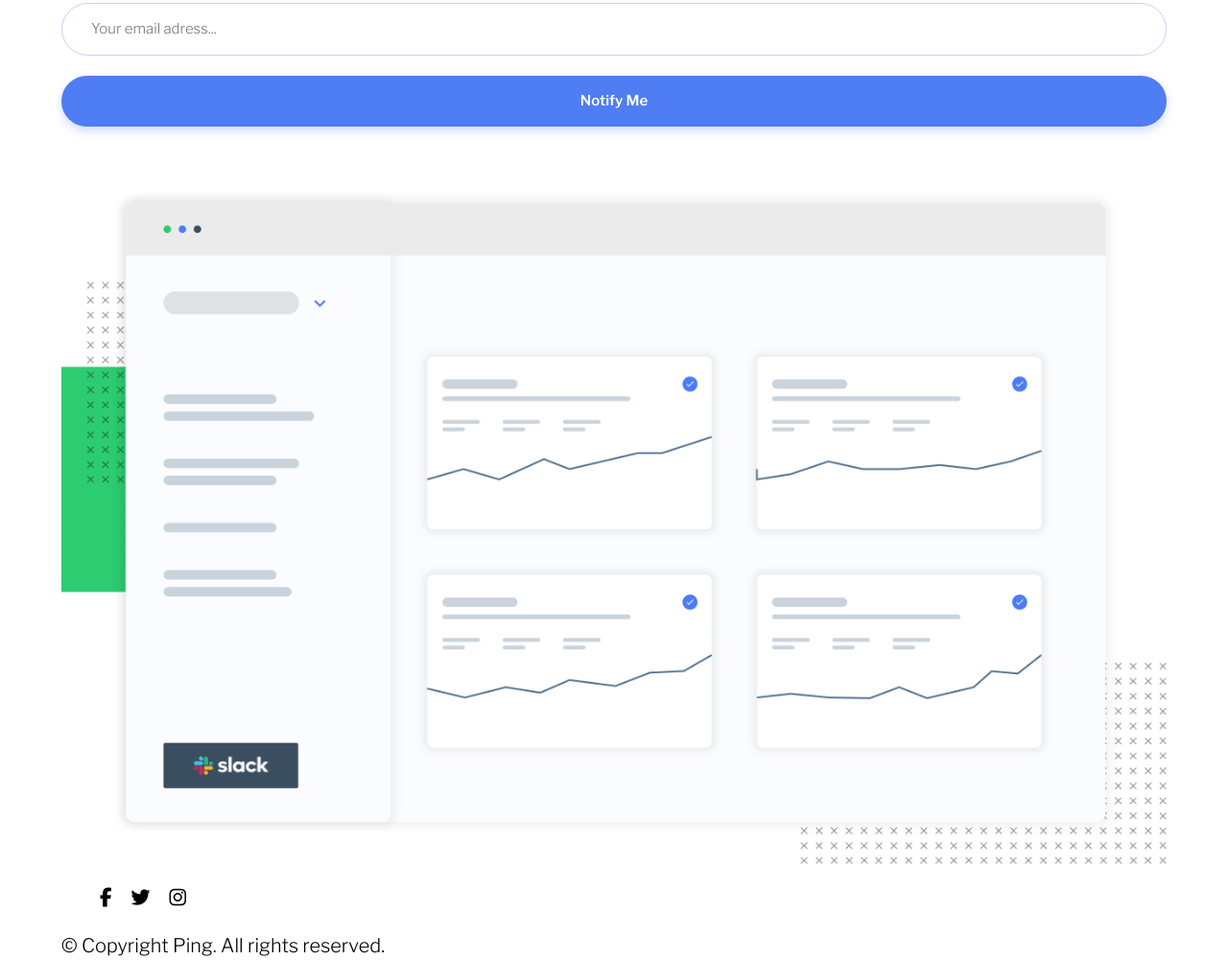
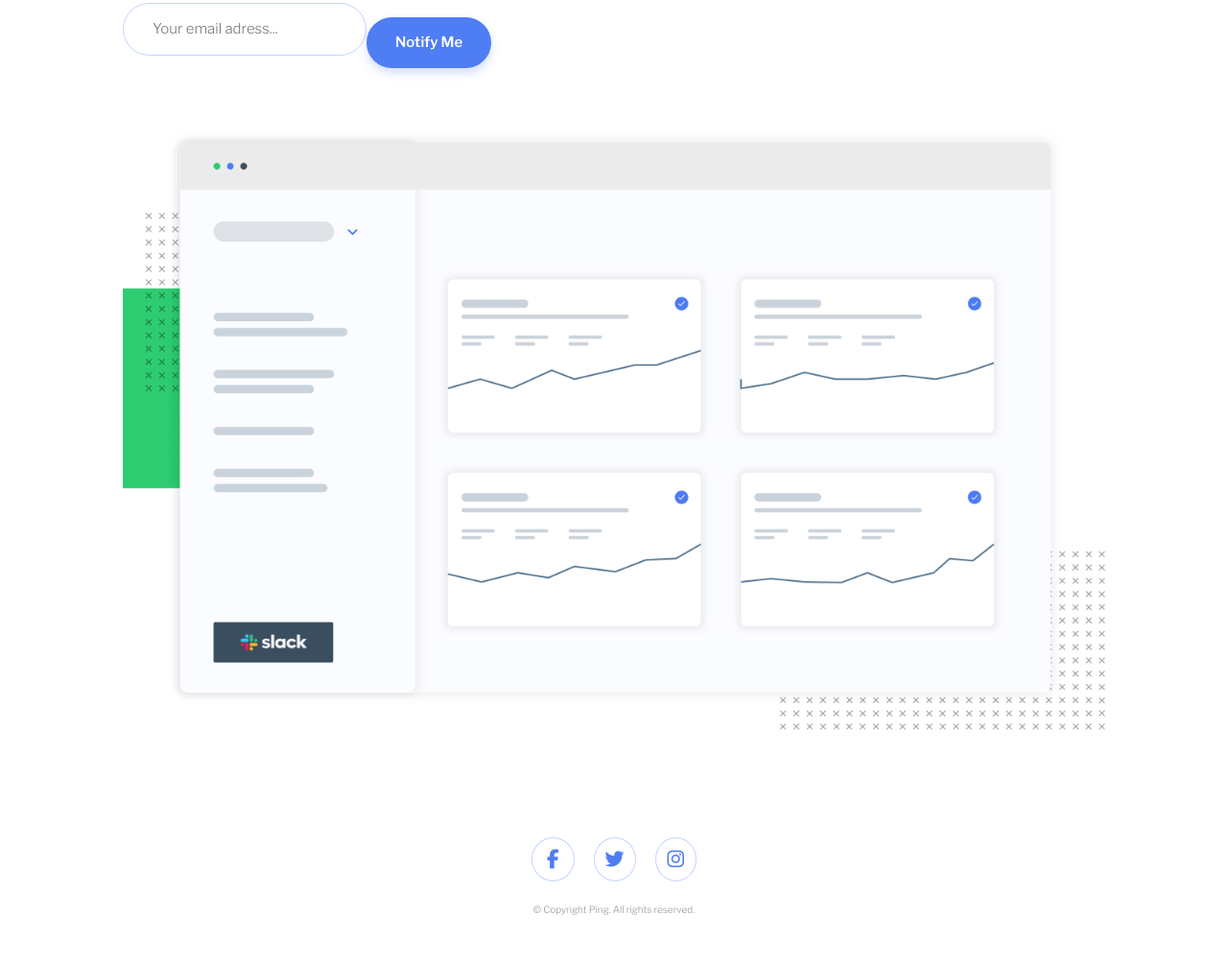
Before and after one commit to JuanMartinRivas/ping-coming-soon-page-master, a website built with Parcel: page index.html in a window 1280 px wide. Shown: the part 274-1275 px from the top of the page at 96% size. After the commit the page ends 1230 px from the top, so only its background shows below. Built offline with nearby package versions, Linux system fonts and the light colour scheme.

Commit message:
Styling footer

```diff
--- a/app/scss/_footer.scss
+++ b/app/scss/_footer.scss
@@ -1,6 +1,45 @@
 footer {
+    margin-top: 6em;
+
     .icons-list {
+        margin: 0 auto;
+        padding: 0;
         display: flex;
+        justify-content: center;
         gap: 1em;
+
+        .list-link {
+            border: solid 1px $pale-blue;
+            border-radius: 50%;
+            width: 15px;
+            padding: 10px;
+            text-align: center;
+            color: $blue;
+            transition: .25s;
+
+            &:hover {
+                color: #FFF;
+                background-color: $blue;
+            }
+        }
+
+        #facebook {
+            padding: 5px;
+        }
+
+        #twitter {
+            padding: 1px;
+        }
+
+        #instagram {
+            padding: 2px;
+        }
+    }
+
+    .copyright {
+        margin-top: 3em;
+        font-size: .5rem;
+        color: $gray;
+        text-align: center;
     }
 }
--- a/app/scss/_global.scss
+++ b/app/scss/_global.scss
@@ -13,7 +13,7 @@ a:visited {
 
 .container {
   margin: 0 auto;
-  width: 90%;
+  width: 80%;
   max-width: 1200px;
 }
 
--- a/index.html
+++ b/index.html
@@ -23,9 +23,15 @@
     <section class="form-section">
       <div class="container">
         <form action="" class="form">
-          <input class="email" type="email" placeholder="Your email adress...">
-          <p class="error-message"></p>
-          <button class="submit-btn">Notify Me</button>
+          <div class="row">
+            <div class="col">
+              <input class="email" type="email" placeholder="Your email adress...">
+              <p class="error-message"></p>
+            </div>
+            <div class="col">
+              <button class="submit-btn">Notify Me</button>
+            </div>
+          </div>
         </form>
       </div>
     </section>
@@ -38,9 +44,11 @@
   <footer>
     <div class="container">
       <ul role="list" class="icons-list">
-        <li class="list-item"><a href="#" class="list-link"><i class="fa-brands fa-facebook-f"></i></a></li>
-        <li class="list-item"><a href="#" class="list-link"><i class="fa-brands fa-twitter"></i></a></li>
-        <li class="list-item"><a href="#" class="list-link"><i class="fa-brands fa-instagram"></i></a></li>
+        <li class="list-item"><a href="#" class="list-link"><i id="facebook" class="fa-brands fa-facebook-f"></i></a>
+        </li>
+        <li class="list-item"><a href="#" class="list-link"><i id="twitter" class="fa-brands fa-twitter"></i></a></li>
+        <li class="list-item"><a href="#" class="list-link"><i id="instagram" class="fa-brands fa-instagram"></i></a>
+        </li>
       </ul>
       <p class="copyright">&copy; Copyright Ping. All rights reserved.</p>
     </div>
```
